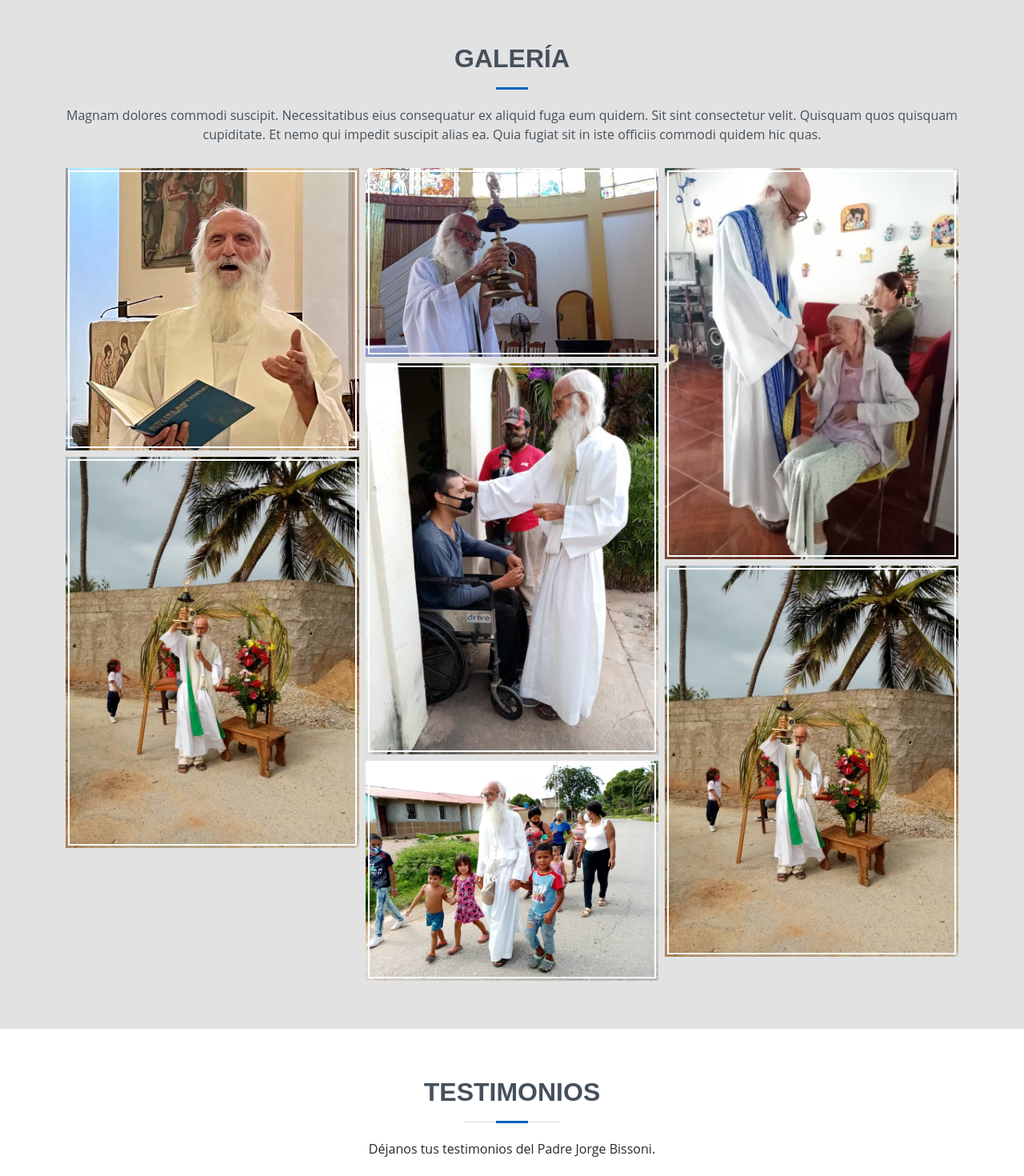
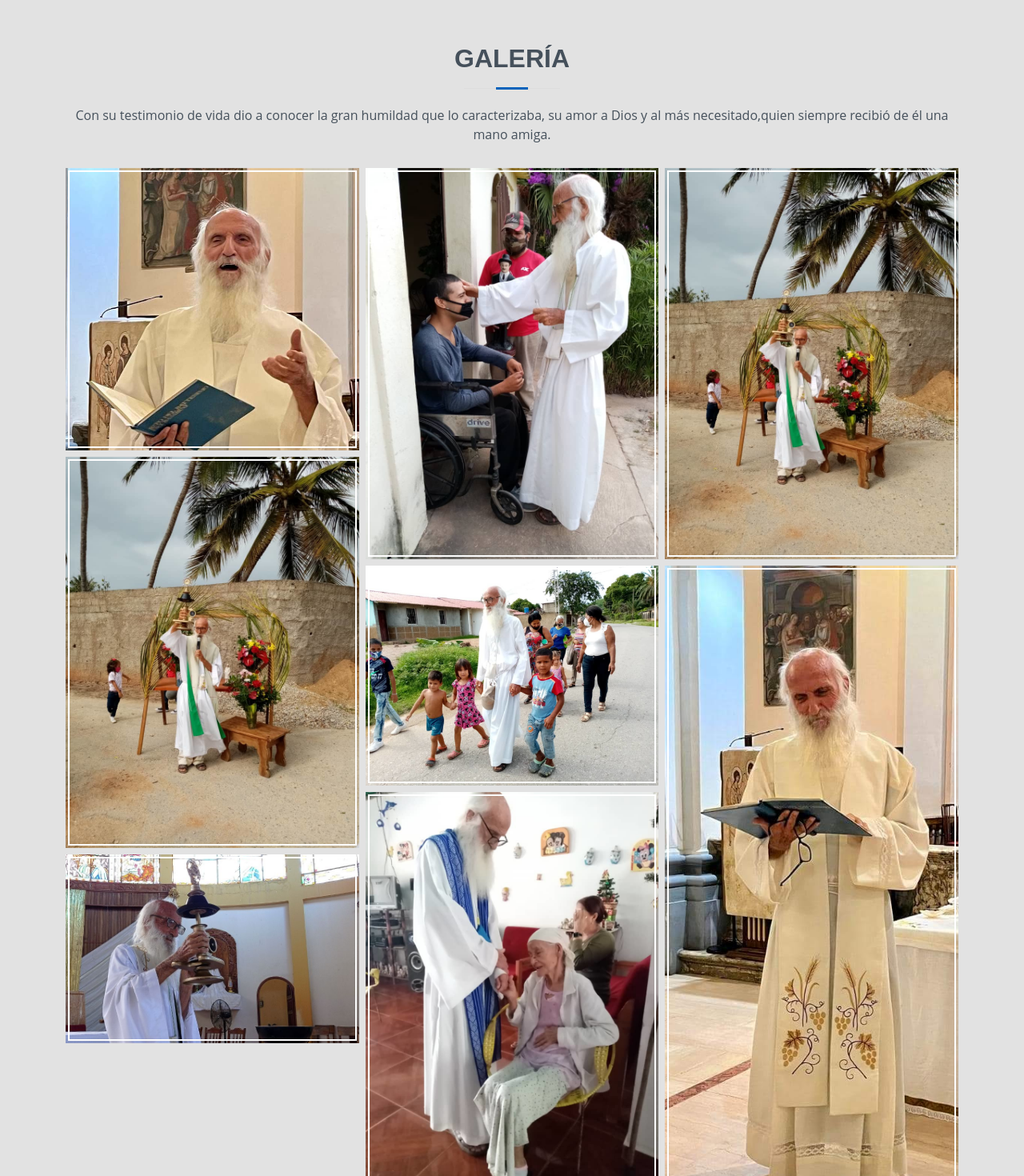
Before and after one commit to camquipc/santo-subuto, a React (Create React App) app: page / in a window 1280 px wide. Shown: the part 1880-3350 px from the top of the page at 80% size. Built offline with nearby package versions, Linux system fonts and the light colour scheme.

Commit message:
actualizacion

```diff
--- a/src/components/Galeria.js
+++ b/src/components/Galeria.js
@@ -27,6 +27,9 @@ export const Galeria = () => {
     }, {
         "id": "8",
         "image": "img/don4.png"
+    }, {
+        "id": "9",
+        "image": "img/don23.jpeg"
     }]);
     return (
         <>
@@ -34,7 +37,7 @@ export const Galeria = () => {
                 <div className="container" data-aos="fade-up">
                     <div className="section-title">
                         <h2>Galería</h2>
-                        <p>Magnam dolores commodi suscipit. Necessitatibus eius consequatur ex aliquid fuga eum quidem. Sit sint consectetur velit. Quisquam quos quisquam cupiditate. Et nemo qui impedit suscipit alias ea. Quia fugiat sit in iste officiis commodi quidem hic quas.</p>
+                        <p>Con su testimonio de vida dio a conocer la gran humildad que lo caracterizaba, su amor a Dios y al más necesitado,quien siempre recibió de él una mano amiga.</p>
                     </div>
                     <div className="galeria" data-aos="fade-up" data-aos-delay="200">
                         {
--- a/src/components/Testimonio.js
+++ b/src/components/Testimonio.js
@@ -7,11 +7,11 @@ export default function Testimonio() {
                 <div className="container" data-aos="fade-up">
                     <div className="section-title">
                         <h2>Testimonios</h2>
-                        <p>Déjanos tus testimonios del Padre Jorge Bissoni.</p>
+                        <p>Comparte con nosotros tu testimonio de alguna vivencia que hayas tenido con el padre Jorge que evidencie su vida de santidad.</p>
                     </div>
                     <div className="row">
                         <div className="row mt-1">
-                            <div className="col-lg-8 mt-5 mt-lg-0 m-sm-auto mt-sm-0 m-md-auto mt-md-0 m-lg-auto archivos-container">
+                            <div className="col-sm-12 col-lg-8 mt-5 mt-lg-0 m-sm-auto mt-sm-0 m-md-auto mt-md-0 m-lg-auto archivos-container">
                                 <p>Arrastre los testimonios a esta zona o <label htmlFor="archivos" id="lb-btn">Haga click aquí</label></p>
                                 <input type='file' multiple name='archivos' id='archivos' />
                             </div>
```
Also changed, not shown: src/components/About.js (+17 -0 lines), public/img/don23.jpeg (added).
